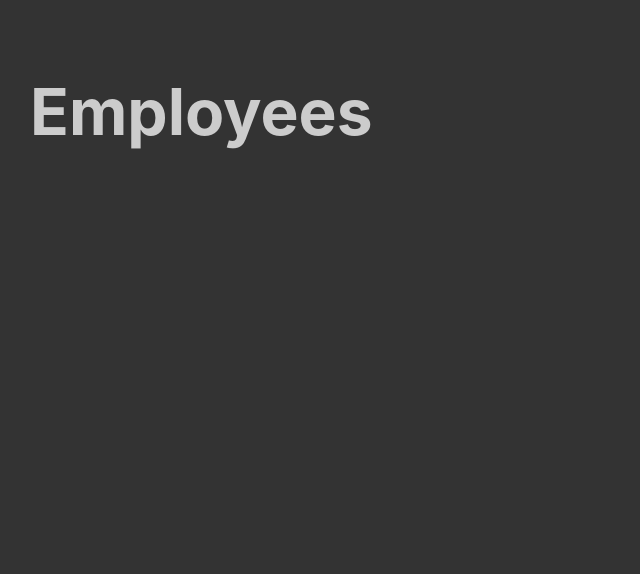
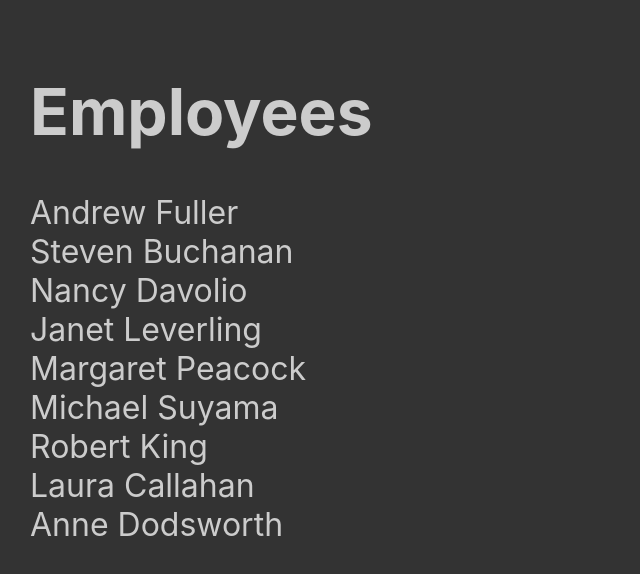
Before and after one commit to edwardtanguay/live-coding-core-topics-react-employees, a React (Vite) app: page / in a window 1280 px wide. Shown: the top 574 px of the page, without its empty margins (0-640 px from the left). Built offline with nearby package versions, Linux system fonts and the light colour scheme.

Commit message:
employee shown

```diff
--- a/src/App.jsx
+++ b/src/App.jsx
@@ -1,11 +1,19 @@
-import './App.css'
+import './App.css';
+import employees from './data/employees.json';
 
 function App() {
-  return (
-    <div className="App">
-    <h1>Employees</h1>
-    </div>
-  )
+	return (
+		<div className="App">
+			<h1>Employees</h1>
+			{employees.map((emp, index) => {
+				return (
+					<div key={index} className="employee">
+						{emp.firstName} {emp.lastName}
+					</div>
+				);
+			})}
+		</div>
+	);
 }
 
-export default App
+export default App;
```
Also changed, not shown: 1 other file (tests, documents, lock files or other folders).
